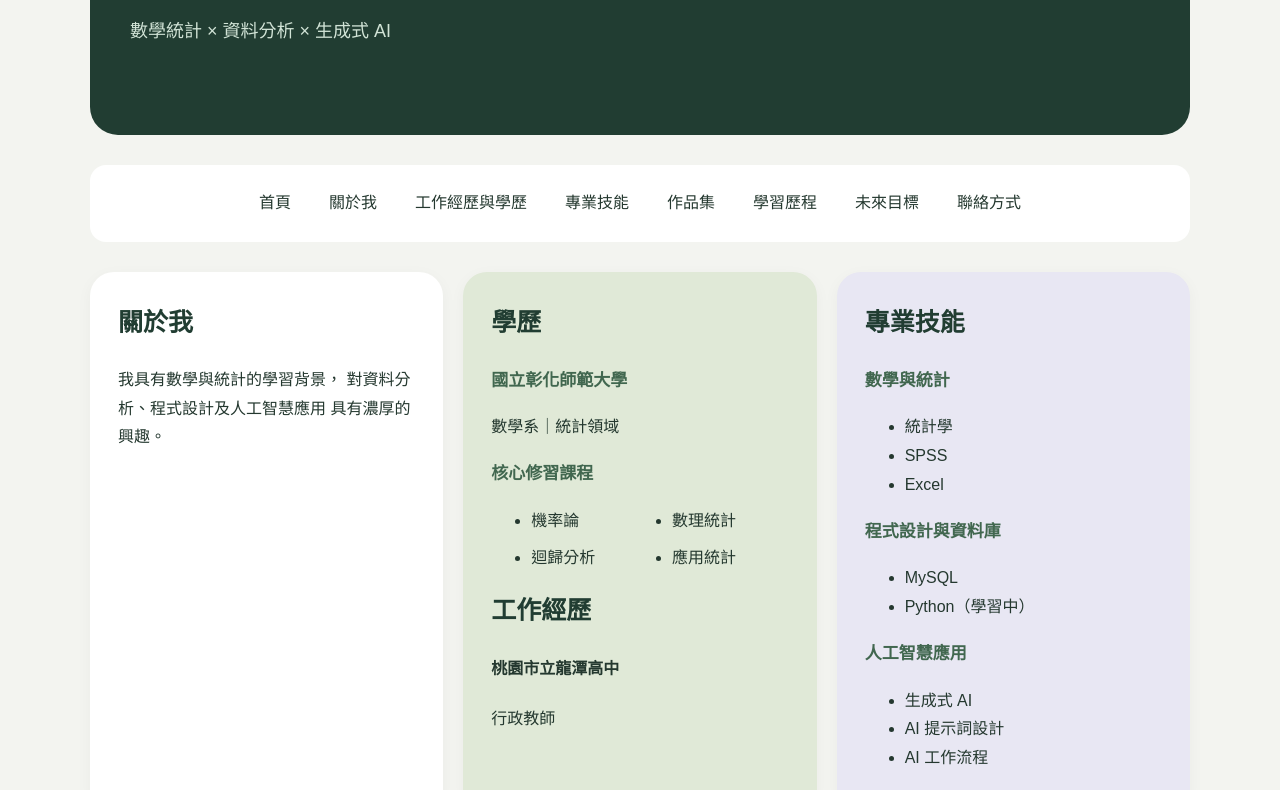
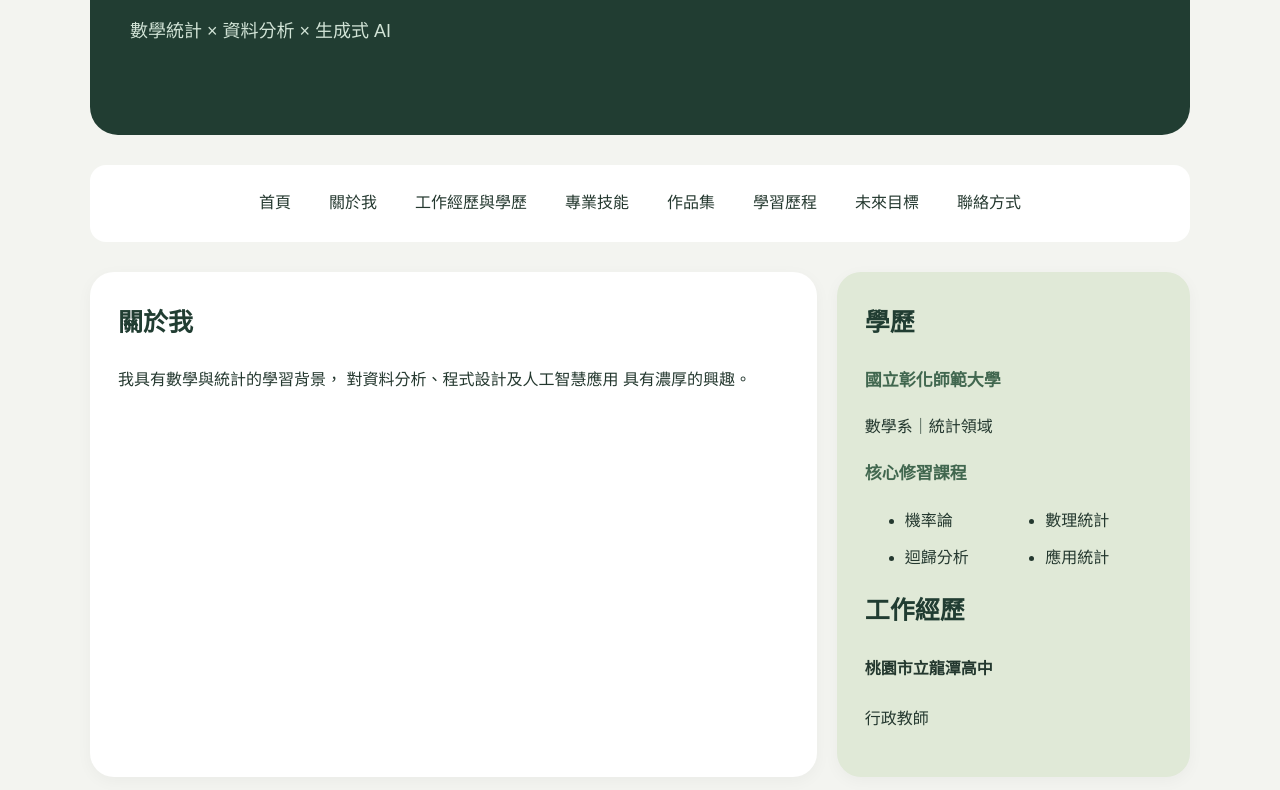
Before and after one commit to samuelshyu/my-portfolio, a plain HTML site: page index.html in a window 1280 px wide. Shown: the part 162-952 px from the top of the page. Drawn offline with Linux system fonts and the light colour scheme.

Commit message:
調整首頁欄位布局

```diff
--- a/index.html
+++ b/index.html
@@ -148,7 +148,7 @@
         ======================================== */
 
       #about {
-        grid-column: span 1;
+        grid-column: span 2;
       }
 
       #education {
```
